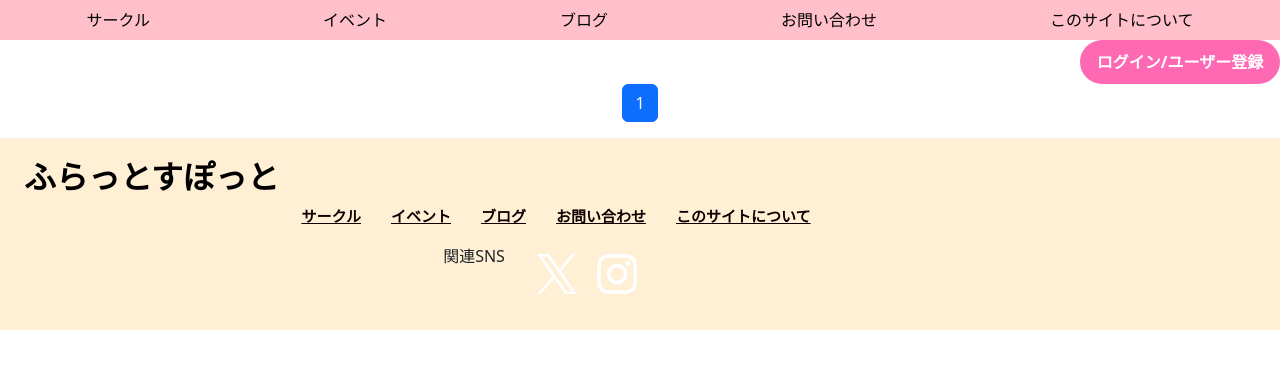
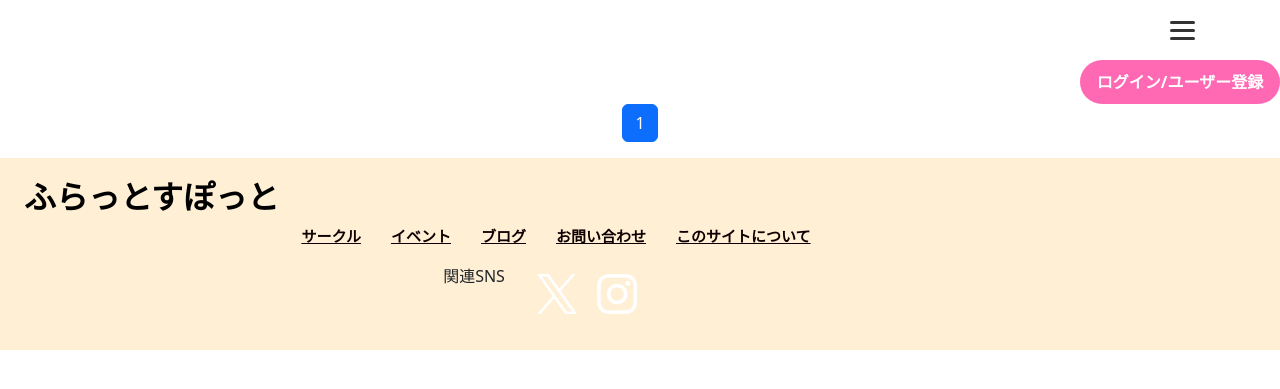
Before and after one commit to ykt0727/flatspotproject, a Django app: page /student/bloglist in a window 1280 px wide. Shown: the part 56-445 px from the top of the page. Run offline with Django 4.2, Linux system fonts and the light colour scheme; data that the repository does not hold is empty.

Commit message:
studentベースファイル

```diff
--- a/studentapp/static/css/student.css
+++ b/studentapp/static/css/student.css
@@ -1,3 +1,86 @@
+/* チェックボックスを非表示にする */
+.drawer_hidden {
+    display: none;
+  }
+
+  /* ハンバーガーアイコンの設置スペース */
+  .drawer_open {
+    display: flex;
+    height: 60px;
+    width: 60px;
+    justify-content: center;
+    align-items: center;
+    position: relative;
+    z-index: 100;
+    cursor: pointer;
+    margin-left: 90%;
+  }
+
+  /* ハンバーガーメニューのアイコン */
+  .drawer_open span,
+  .drawer_open span:before,
+  .drawer_open span:after {
+    content: '';
+    display: block;
+    height: 3px;
+    width: 25px;
+    border-radius: 3px;
+    background: #333;
+    transition: 0.2s;
+    position: absolute;
+  }
+
+  /* 三本線の一番上の棒の位置調整 */
+  .drawer_open span:before {
+    bottom: 8px;
+  }
+
+  /* 三本線の一番下の棒の位置調整 */
+  .drawer_open span:after {
+    top: 8px;
+  }
+
+  /* アイコンがクリックされたら真ん中の線を透明にする */
+  #drawer_input:checked ~ .drawer_open span {
+    background: rgba(255, 255, 255, 0);
+  }
+
+  /* アイコンがクリックされたらアイコンが×印になように上下の線を回転 */
+  #drawer_input:checked ~ .drawer_open span::before {
+    bottom: 0;
+    transform: rotate(45deg);
+  }
+
+  #drawer_input:checked ~ .drawer_open span::after {
+    top: 0;
+    transform: rotate(-45deg);
+  }
+
+  /* メニューのデザイン*/
+  .nav_content {
+    width: 100%;
+    height: 100%;
+    position: fixed;
+    top: 0;
+    left: 100%;
+    z-index: 99;
+    background: #fff;
+    transition: 0s;
+  }
+
+  /* メニュー黒ポチを消す */
+  .nav_list {
+    list-style: none;
+    text-align: right;
+    margin-top: 60px;
+  }
+
+  /* アイコンがクリックされたらメニューを表示 */
+  #drawer_input:checked ~ .nav_content {
+    left: 0;/* メニューを画面に入れる */
+  }
+
+
 /*ログイン・ユーザー登録ボタンを右寄せする*/
 .account-button {
     text-align: right;
--- a/studentapp/templates/student_base_anyone.html
+++ b/studentapp/templates/student_base_anyone.html
@@ -25,25 +25,25 @@
         </div>
     </nav>
 
-    <!--メニューバー-->
-    <ul class="nav justify-content-around" style="background-color: #ffc0cb">
-      <li class="nav-item">
-        <a class="nav-link" href="{% url 'studentapp:clublist' %}"><font color="#000">サークル</font></a>
-      </li>
-      <li class="nav-item">
-        <a class="nav-link" href="{% url 'studentapp:eventlist' %}"><font color="#000">イベント</font></a>
-      </li>
-      <li class="nav-item">
-        <a class="nav-link" href="{% url 'studentapp:bloglist' %}"><font color="#000">ブログ</font></a>
-      </li>
-      <li class="nav-item">
-        <a class="nav-link" href="{% url 'studentapp:contact' %}"><font color="#000">お問い合わせ</font></a>
-      </li>
-      <li class="nav-item">
-        <a class="nav-link" href="{% url 'studentapp:about' %}"><font color="#000">このサイトについて</font></a>
-      </li>
-    </ul>
+    <!--ハンバーガーメニュー-->
+    <div class="nav">
+      <!-- ハンバーガーメニューの表示・非表示を切り替えるチェックボックス -->
+      <input id="drawer_input" class="drawer_hidden" type="checkbox">
 
+      <!-- ハンバーガーアイコン -->
+      <label for="drawer_input" class="drawer_open"><span></span></label>
+
+      <!-- メニュー -->
+      <nav class="nav_content">
+        <ul class="nav_list">
+          <li class="nav_item"><a href="{% url 'studentapp:clublist' %}">サークル</a></li>
+          <li class="nav_item"><a href="{% url 'studentapp:eventlist' %}">イベント</a></li>
+          <li class="nav_item"><a href="{% url 'studentapp:bloglist' %}">ブログ</a></li>
+          <li class="nav_item"><a href="{% url 'studentapp:contact' %}">お問い合わせ</a></li>
+          <li class="nav_item"><a href="{% url 'studentapp:about' %}">このサイトについて</a></li>
+        </ul>
+      </nav>
+    </div>
 
     <!--アカウント-->
     <!--ログインされている場合-->
```
